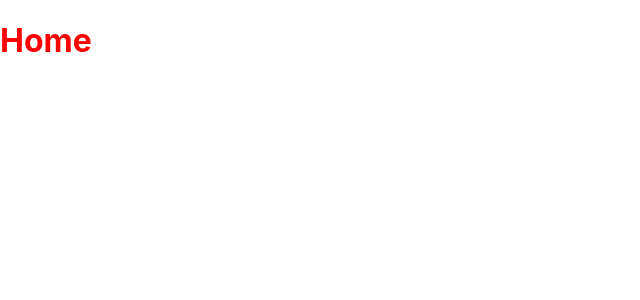
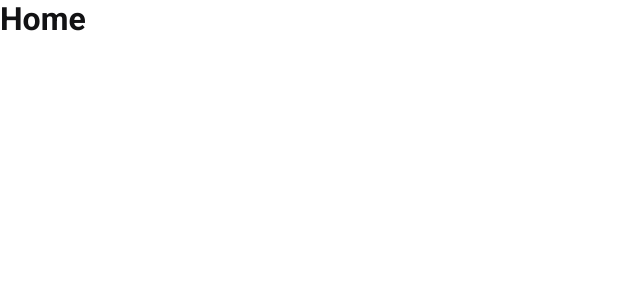
Before and after one commit to felipemrvieira/bg-fitness, a Next.js app: page / in a window 1280 px wide. Shown: the top 300 px of the page, without its empty margins (0-640 px from the left). Built offline with nearby package versions, Linux system fonts and the light colour scheme.

Commit message:
Create document file and global styling

```diff
--- a/pages/_app.tsx
+++ b/pages/_app.tsx
@@ -1,5 +1,5 @@
-import "../styles/globals.css";
 import { AppProps } from "next/app";
+import "../styles/globals.scss";
 
 function MyApp({ Component, pageProps }: AppProps) {
   return <Component {...pageProps} />;
--- /dev/null
+++ b/pages/_document.tsx
@@ -0,0 +1,22 @@
+import Document, { Html, Head, Main, NextScript } from "next/document";
+
+export default class MyDocument extends Document {
+  render() {
+    return (
+      <Html>
+        <Head>
+          <link rel="preconnect" href="https://fonts.googleapis.com" />
+          {/* <link rel="preconnect" href="https://fonts.gstatic.com" crossorigin /> */}
+          <link
+            href="https://fonts.googleapis.com/css2?family=Roboto:wght@400;700;900&display=swap"
+            rel="stylesheet"
+          />
+        </Head>
+        <body>
+          <Main />
+          <NextScript />
+        </body>
+      </Html>
+    );
+  }
+}
--- a/pages/index.tsx
+++ b/pages/index.tsx
@@ -1,5 +1,13 @@
+import Head from "next/head";
 import styles from "../styles/home.module.scss";
 
 export default function Home() {
-  return <h1 className={styles.title}>Home</h1>;
+  return (
+    <>
+      <Head>
+        <title>BG Fitness - Início</title>
+      </Head>
+      <h1 className={styles.title}>Home</h1>
+    </>
+  );
 }
--- a/styles/globals.css
+++ /dev/null
@@ -1,16 +0,0 @@
-html,
-body {
-  padding: 0;
-  margin: 0;
-  font-family: -apple-system, BlinkMacSystemFont, Segoe UI, Roboto, Oxygen,
-    Ubuntu, Cantarell, Fira Sans, Droid Sans, Helvetica Neue, sans-serif;
-}
-
-a {
-  color: inherit;
-  text-decoration: none;
-}
-
-* {
-  box-sizing: border-box;
-}
--- /dev/null
+++ b/styles/globals.scss
@@ -0,0 +1,38 @@
+:root {
+  --white: #ffffff;
+  --gray-100: #e1e1e6;
+  --gray-300: #a8a8b3;
+  --gray-900: #121214;
+}
+
+html,
+body {
+  padding: 0;
+  margin: 0;
+  font-family: "Roboto", sans-serif;
+  color: var(--gray-900);
+  background: var(--white);
+}
+
+a {
+  color: inherit;
+  text-decoration: none;
+}
+
+* {
+  box-sizing: border-box;
+  margin: 0;
+  padding: 0;
+}
+
+body,
+input,
+textarea,
+select,
+button {
+  font: 400 1rem "Roboto", sans-serif;
+}
+
+button {
+  cursor: pointer;
+}
--- a/styles/home.module.scss
+++ b/styles/home.module.scss
@@ -1,3 +1,3 @@
 .title {
-  color: red;
+  color: var(--gray-900);
 }
```
